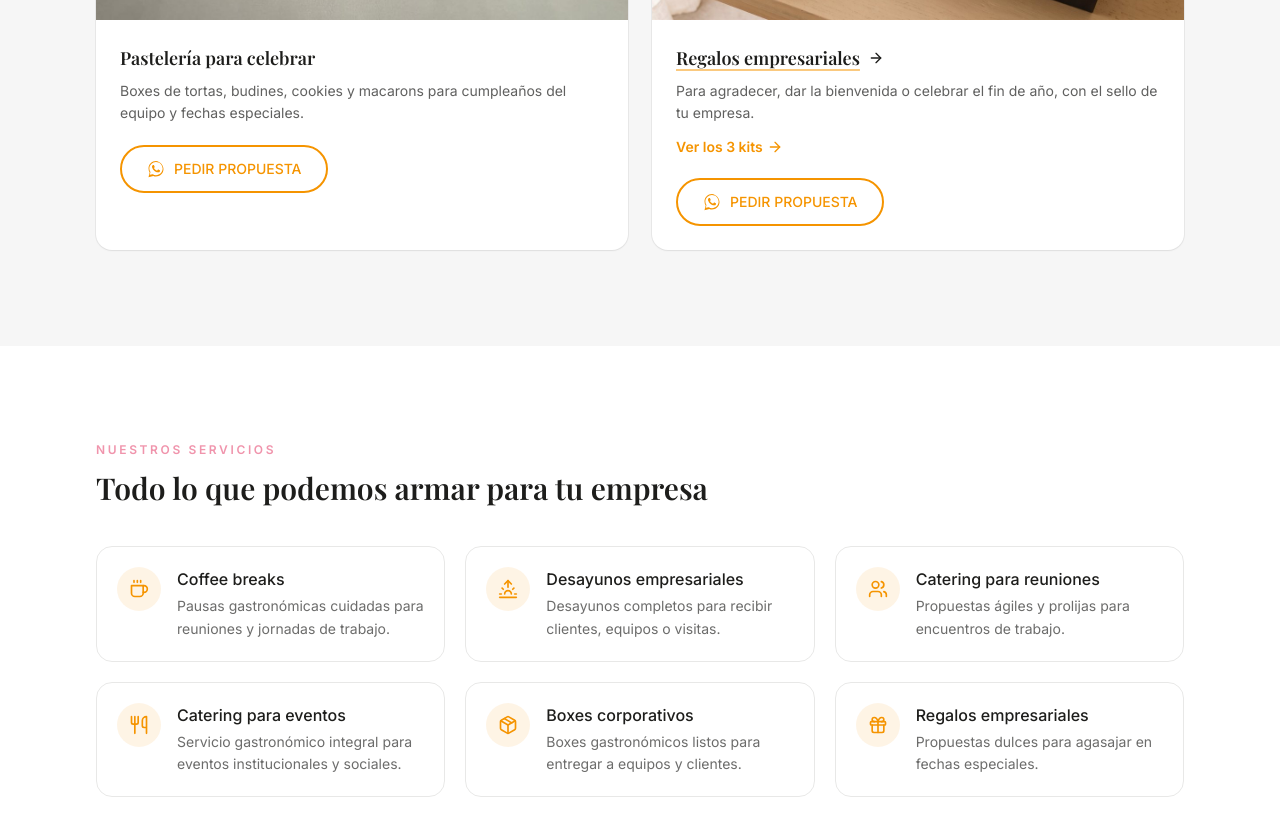
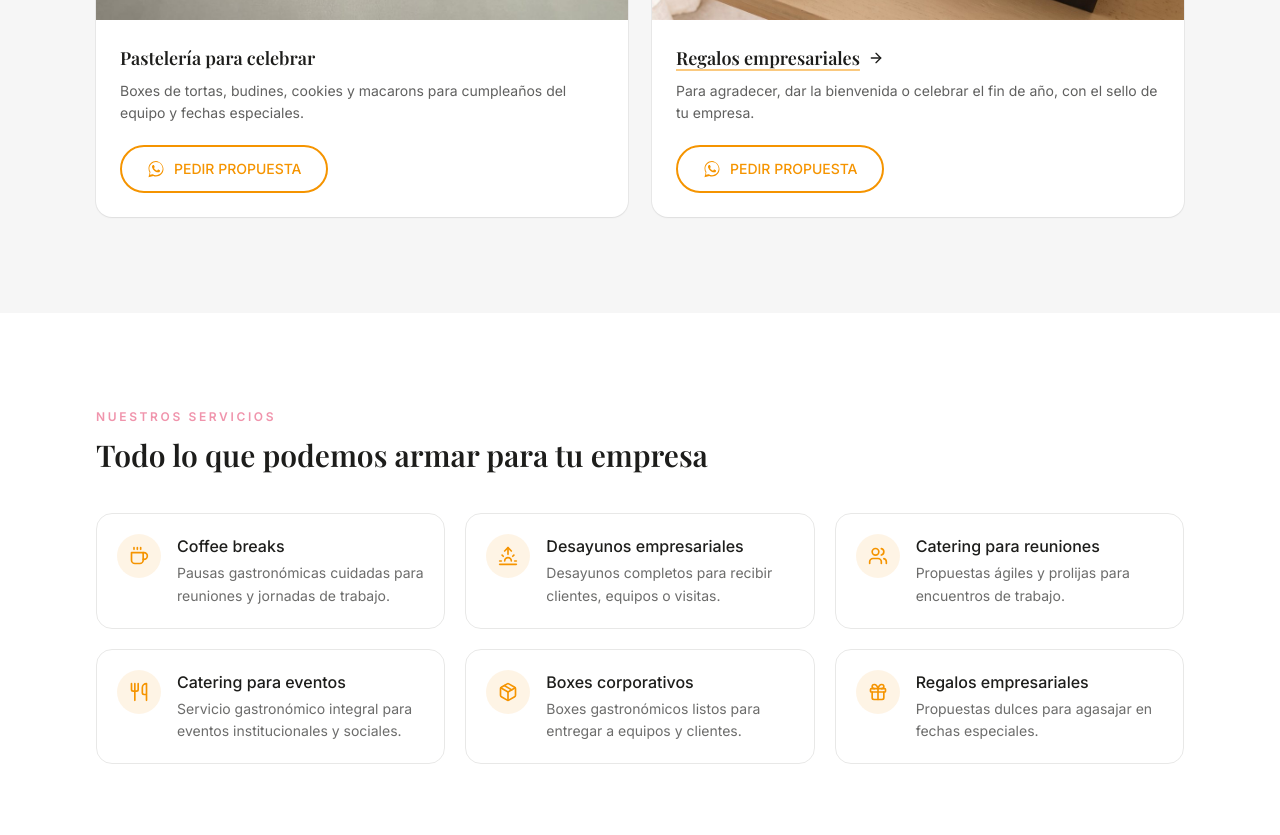
Before and after one commit to Pepevich/web-deivi, a Next.js app: page / in a window 1280 px wide. Shown: the part 2000-2835 px from the top of the page. Built offline with nearby package versions, Linux system fonts and the light colour scheme.

Commit message:
Quitar el link "Ver los 3 kits" de la tarjeta de Regalos empresariales
Co-Authored-By: Claude Opus 5.5 <noreply@anthropic.com>

```diff
--- a/src/components/GiftKits.jsx
+++ b/src/components/GiftKits.jsx
@@ -4,7 +4,7 @@
  * GiftKits.jsx — detalle de "Regalos empresariales"
  * =============================================================================
  * Vive dentro de la tarjeta "Regalos empresariales" de Qué hacemos: el título
- * de la tarjeta (y el link "Ver los 3 kits") abren un panel con los 3 kits,
+ * de la tarjeta abre un panel con los 3 kits,
  * el descuento y las condiciones. Todo el contenido sale de GIFT_KITS en
  * siteData.js.
  *
@@ -28,7 +28,7 @@ function isSeasonalActive(until) {
   return new Date() <= new Date(`${until}T23:59:59`);
 }
 
-export default function GiftKits({ title, description, linkLabel }) {
+export default function GiftKits({ title, description }) {
   const [open, setOpen] = useState(false);
   const [showSeasonal, setShowSeasonal] = useState(false);
   const dialogRef = useRef(null);
@@ -91,17 +91,6 @@ export default function GiftKits({ title, description, linkLabel }) {
         </button>
       </h3>
       {description ? <p className="mt-2 text-sm leading-relaxed text-grafito/70">{description}</p> : null}
-
-      {linkLabel ? (
-        <button
-          type="button"
-          onClick={openPanel}
-          className="mt-3 inline-flex items-center gap-1 text-sm font-semibold text-naranja hover:underline focus-visible:outline-none focus-visible:ring-2 focus-visible:ring-naranja focus-visible:ring-offset-2"
-        >
-          {linkLabel}
-          <ArrowRight className="h-4 w-4" aria-hidden="true" />
-        </button>
-      ) : null}
 
       <dialog
         ref={dialogRef}
--- a/src/components/WhatWeDo.jsx
+++ b/src/components/WhatWeDo.jsx
@@ -30,7 +30,7 @@ export default function WhatWeDo() {
             <PlaceholderImage image={item.image} alt={item.imageAlt} className="aspect-[4/3]" />
             <div className="p-6">
               {item.detail === "regalos" ? (
-                <GiftKits title={item.title} description={item.description} linkLabel={item.detailLinkLabel} />
+                <GiftKits title={item.title} description={item.description} />
               ) : (
                 <>
                   <h3 className="font-display text-lg font-semibold text-grafito">{item.title}</h3>
--- a/src/data/siteData.js
+++ b/src/data/siteData.js
@@ -207,7 +207,6 @@ export const WHAT_WE_DO = [
     contextKey: "presentes-empresariales",
     // Al tocar el título se abre el panel con los 3 kits (GIFT_KITS, abajo).
     detail: "regalos",
-    detailLinkLabel: "Ver los 3 kits",
   },
 ];
 
```
